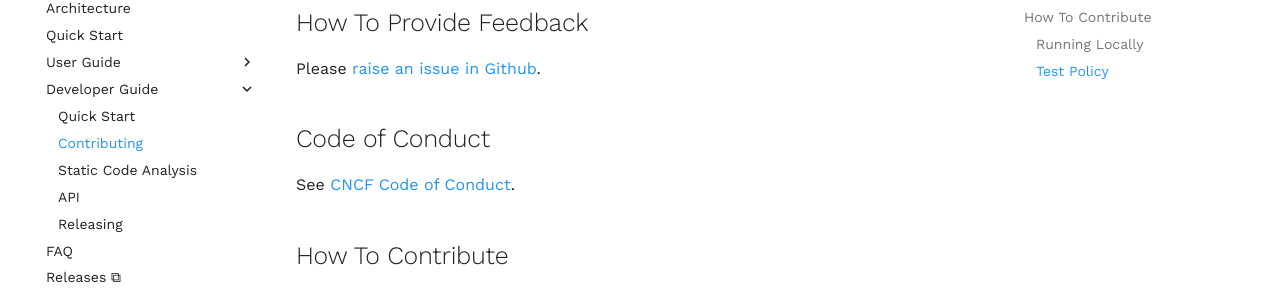
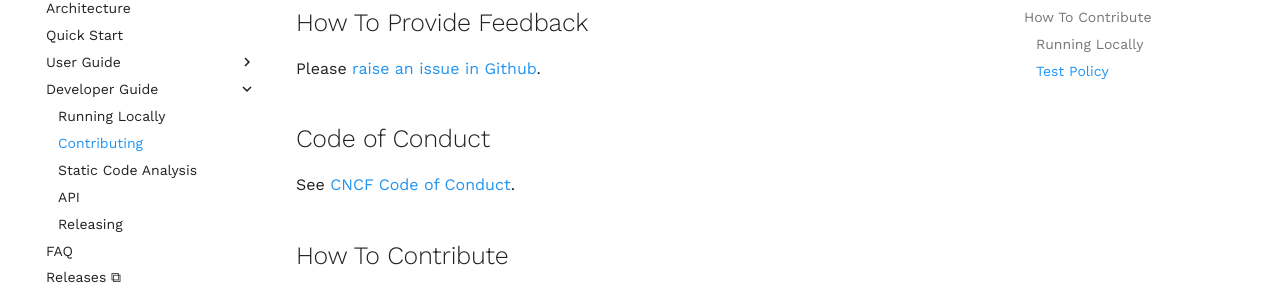
Before and after one commit to cello-proj/cello, an MkDocs documentation site: the page built from docs/developers/CONTRIBUTING.md, in a window 1280 px wide. Shown: the part 175-468 px from the top of the page. Built offline with MkDocs 1.6.1 and Material for MkDocs 9.7.7, drawn with Linux system fonts in a browser that asks for light colours; comment, search, counter and statistics services are not loaded.

Commit message:
changed dev quickstart filename updated mkdocs configuration

```diff
--- a/docs/developers/CONTRIBUTING.md
+++ b/docs/developers/CONTRIBUTING.md
@@ -17,7 +17,7 @@
 
 ### Running Locally
 
-To run Argo CloudOps locally for development: [running locally](quickstart.md).
+To run Argo CloudOps locally for development: [running locally](running-locally.md).
 
 ### Test Policy
 
--- a/mkdocs.yml
+++ b/mkdocs.yml
@@ -23,6 +23,7 @@
     - Beginner:
       - Core Concepts: users/coreconcepts.md
       - CLI: users/cli.md
+    - Examples: https://github.com/argoproj-labs/argo-cloudops/blob/master/examples/README.md
     - CLI Reference:
         - argo-cloudops: cli/argo-cloudops.md
         - argo-cloudops sync: cli/argo-cloudops_sync.md
@@ -32,7 +33,7 @@
         - argo-cloudops workflow: cli/argo-cloudops_workflow.md
         - argo-cloudops logs: cli/argo-cloudops_logs.md
   - Developer Guide:
-    - Quick Start: developers/quickstart.md
+    - Running Locally: developers/running-locally.md
     - Contributing: developers/CONTRIBUTING.md
     - Static Code Analysis: developers/static-code-analysis.md
     - API: developers/api.md
```
Also changed, not shown: docs/developers/running-locally.md (renamed from docs/developers/quickstart.md).
